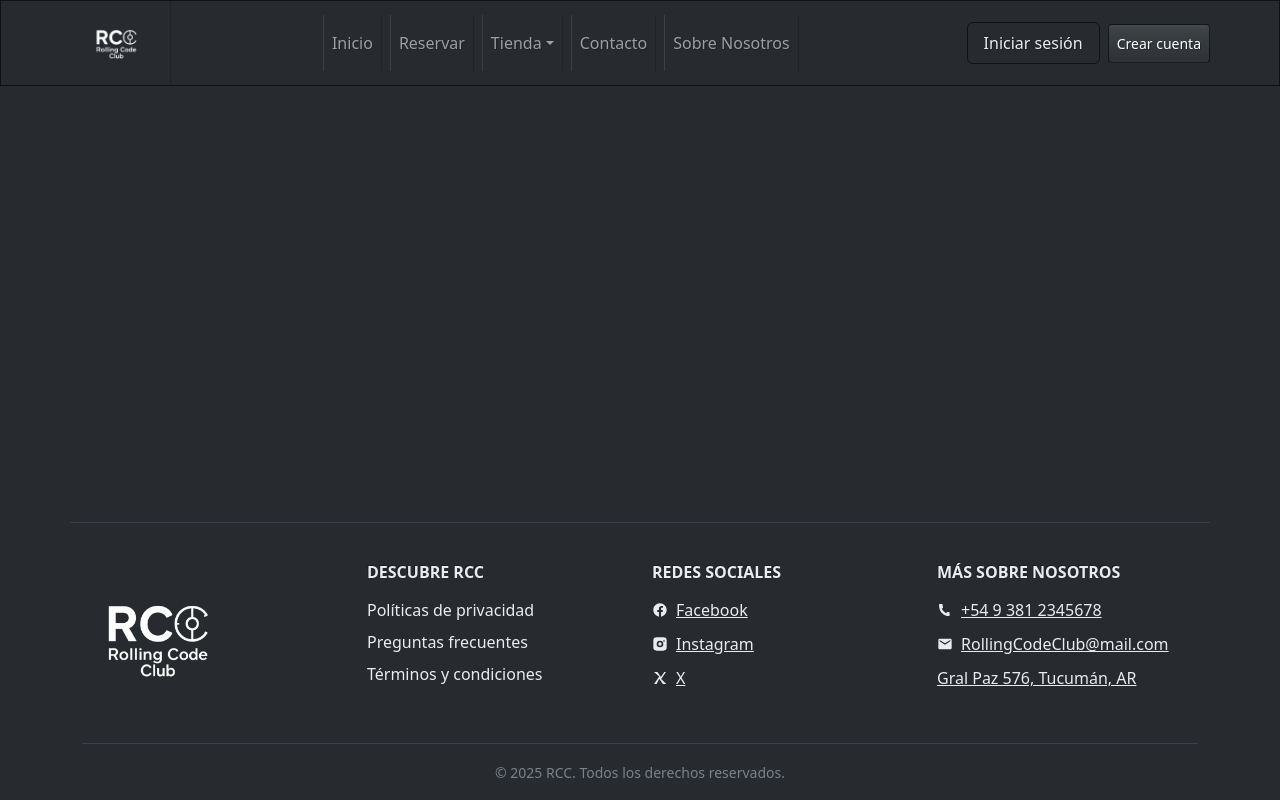
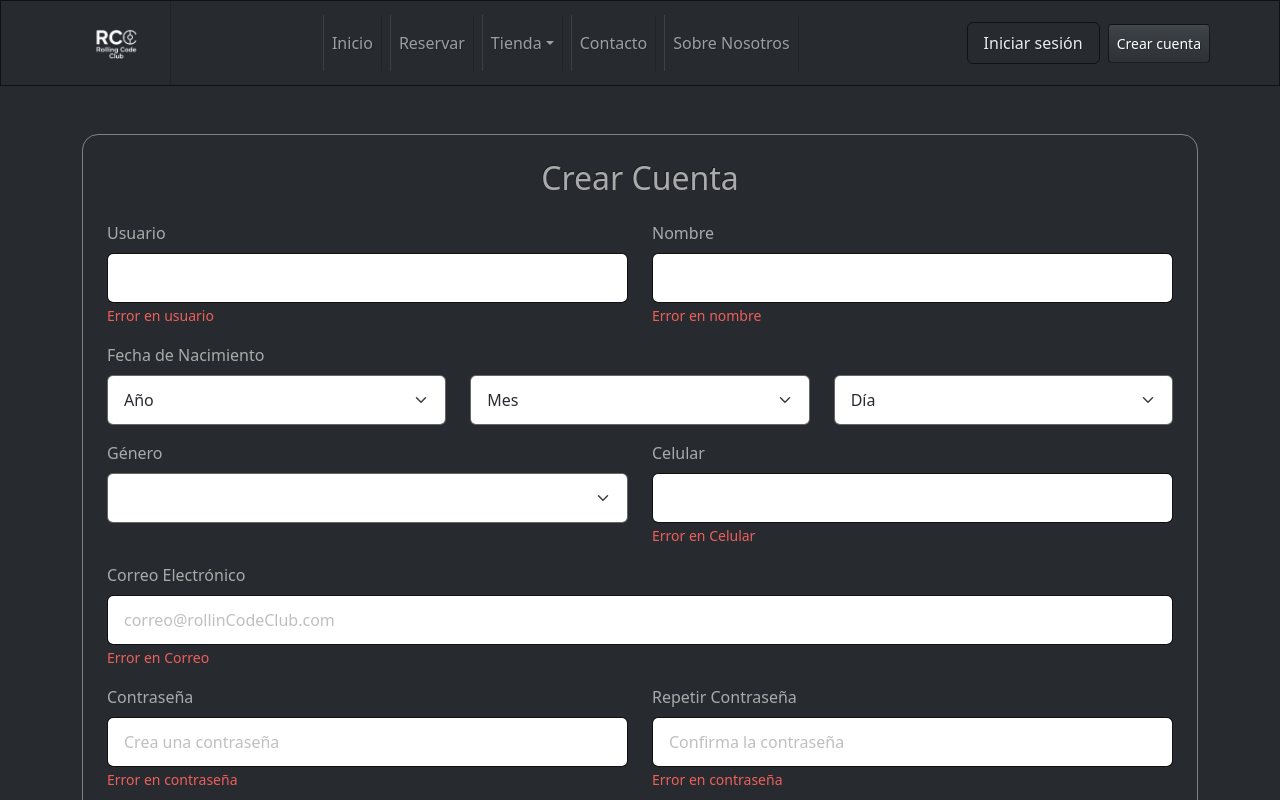
Before and after one commit to ximebarrientos/rollingCodeClub, a React (Vite) app: page /registro in a window 1280 px wide. Shown: the top 800 px of the page. Built offline with nearby package versions, Linux system fonts and the light colour scheme.

Commit message:
se crea el maquetado del registro

```diff
--- a/src/components/pages/usuario/Registro.jsx
+++ b/src/components/pages/usuario/Registro.jsx
@@ -1,11 +1,217 @@
-
+import { Form, Row, Col, Button, Container } from "react-bootstrap";
 
 const Registro = () => {
-    return (
-        <div>
+  return (
+    <div className="container">
+      <Container className="my-5 px-4 border border-1 rounded-4 border-secondary">
+        <h2 className="text-center my-4">Crear Cuenta</h2>
+        <Form>
+          <Row className="mb-3">
+            <Form.Group as={Col} md="6" controlId="formUsuario">
+              <Form.Label>Usuario</Form.Label>
+              <Form.Control />
+              <Form.Text id="formTextUsuario" className="text-danger">
+                Error en usuario
+              </Form.Text>
+            </Form.Group>
 
-        </div>
-    );
+            <Form.Group as={Col} md="6" controlId="formNombre">
+              <Form.Label>Nombre</Form.Label>
+              <Form.Control />
+              <Form.Text id="formTextNombre" className="text-danger">
+                Error en nombre
+              </Form.Text>
+            </Form.Group>
+          </Row>
+
+          <Row className="mb-3">
+            <Form.Label>Fecha de Nacimiento</Form.Label>
+            <Form.Group as={Col} md="4" controlId="formFechaAnio">
+              <Form.Select>
+                <option>Año</option>
+                <option value="2010">2010</option>
+                <option value="2009">2009</option>
+                <option value="2008">2008</option>
+                <option value="2007">2007</option>
+                <option value="2006">2006</option>
+                <option value="2005">2005</option>
+                <option value="2004">2004</option>
+                <option value="2003">2003</option>
+                <option value="2002">2002</option>
+                <option value="2001">2001</option>
+                <option value="2000">2000</option>
+                <option value="1999">1999</option>
+                <option value="1998">1998</option>
+                <option value="1997">1997</option>
+                <option value="1996">1996</option>
+                <option value="1995">1995</option>
+                <option value="1994">1994</option>
+                <option value="1993">1993</option>
+                <option value="1992">1992</option>
+                <option value="1991">1991</option>
+                <option value="1990">1990</option>
+                <option value="1989">1989</option>
+                <option value="1988">1988</option>
+                <option value="1987">1987</option>
+                <option value="1986">1986</option>
+                <option value="1985">1985</option>
+                <option value="1984">1984</option>
+                <option value="1983">1983</option>
+                <option value="1982">1982</option>
+                <option value="1981">1981</option>
+                <option value="1980">1980</option>
+                <option value="1979">1979</option>
+                <option value="1978">1978</option>
+                <option value="1977">1977</option>
+                <option value="1976">1976</option>
+                <option value="1975">1975</option>
+                <option value="1974">1974</option>
+                <option value="1973">1973</option>
+                <option value="1972">1972</option>
+                <option value="1971">1971</option>
+                <option value="1970">1970</option>
+                <option value="1969">1969</option>
+                <option value="1968">1968</option>
+                <option value="1967">1967</option>
+                <option value="1966">1966</option>
+                <option value="1965">1965</option>
+                <option value="1964">1964</option>
+                <option value="1963">1963</option>
+                <option value="1962">1962</option>
+                <option value="1961">1961</option>
+                <option value="1960">1960</option>
+                <option value="1959">1959</option>
+                <option value="1958">1958</option>
+                <option value="1957">1957</option>
+                <option value="1956">1956</option>
+                <option value="1955">1955</option>
+                <option value="1954">1954</option>
+                <option value="1953">1953</option>
+                <option value="1952">1952</option>
+                <option value="1951">1951</option>
+                <option value="1950">1950</option>
+              </Form.Select>
+            </Form.Group>
+
+            <Form.Group as={Col} md="4" controlId="formFechaMes">
+              <Form.Select>
+                <option>Mes</option>
+                <option value="01">Enero</option>
+                <option value="02">Febrero</option>
+                <option value="03">Marzo</option>
+                <option value="04">Abril</option>
+                <option value="05">Mayo</option>
+                <option value="06">Junio</option>
+                <option value="07">Julio</option>
+                <option value="08">Agosto</option>
+                <option value="09">Septiembre</option>
+                <option value="10">Octubre</option>
+                <option value="11">Noviembre</option>
+                <option value="12">Diciembre</option>
+              </Form.Select>
+            </Form.Group>
+
+            <Form.Group as={Col} md="4" controlId="formFechaDia">
+              <Form.Select>
+                <option>Día</option>
+                <option value="1">1</option>
+                <option value="2">2</option>
+                <option value="3">3</option>
+                <option value="4">4</option>
+                <option value="5">5</option>
+                <option value="6">6</option>
+                <option value="7">7</option>
+                <option value="8">8</option>
+                <option value="9">9</option>
+                <option value="10">10</option>
+                <option value="11">11</option>
+                <option value="12">12</option>
+                <option value="13">13</option>
+                <option value="14">14</option>
+                <option value="15">15</option>
+                <option value="16">16</option>
+                <option value="17">17</option>
+                <option value="18">18</option>
+                <option value="19">19</option>
+                <option value="20">20</option>
+                <option value="21">21</option>
+                <option value="22">22</option>
+                <option value="23">23</option>
+                <option value="24">24</option>
+                <option value="25">25</option>
+                <option value="26">26</option>
+                <option value="27">27</option>
+                <option value="28">28</option>
+                <option value="29">29</option>
+                <option value="30">30</option>
+                <option value="31">31</option>
+              </Form.Select>
+            </Form.Group>
+          </Row>
+
+          <Row className="mb-3">
+            <Form.Group as={Col} md="6" controlId="formGenero">
+              <Form.Label>Género</Form.Label>
+              <Form.Select>
+                <option></option>
+                <option value="Hombre">Hombre</option>
+                <option value="Mujer">Mujer</option>
+              </Form.Select>
+            </Form.Group>
+
+            <Form.Group as={Col} md="6" controlId="formCel">
+              <Form.Label>Celular</Form.Label>
+              <Form.Control />
+              <Form.Text id="formNumCel" className="text-danger">
+                Error en Celular
+              </Form.Text>
+            </Form.Group>
+          </Row>
+
+          <Form.Group className="mb-3" controlId="formEmail">
+            <Form.Label>Correo Electrónico</Form.Label>
+            <Form.Control
+              type="email"
+              placeholder="correo@rollinCodeClub.com"
+            />
+            <Form.Text id="formTextCorreo" className="text-danger">
+              Error en Correo
+            </Form.Text>
+          </Form.Group>
+
+          <Row className="mb-3">
+            <Form.Group as={Col} md="6" controlId="formPassword">
+              <Form.Label>Contraseña</Form.Label>
+              <Form.Control type="password" placeholder="Crea una contraseña" />
+              <Form.Text id="formTextContrasenia" className="text-danger">
+                Error en contraseña
+              </Form.Text>
+            </Form.Group>
+
+            <Form.Group as={Col} md="6" controlId="formRepetirContrasenia">
+              <Form.Label>Repetir Contraseña</Form.Label>
+              <Form.Control
+                type="password"
+                placeholder="Confirma la contraseña"
+              />
+              <Form.Text
+                id="formTextRepetirContrasenia"
+                className="text-danger"
+              >
+                Error en contraseña
+              </Form.Text>
+            </Form.Group>
+          </Row>
+
+          <div className="d-grid my-4 ">
+            <Button variant="primary" type="submit" size="lg">
+              Registrarse
+            </Button>
+          </div>
+        </Form>
+      </Container>
+    </div>
+  );
 };
 
 export default Registro;
```
